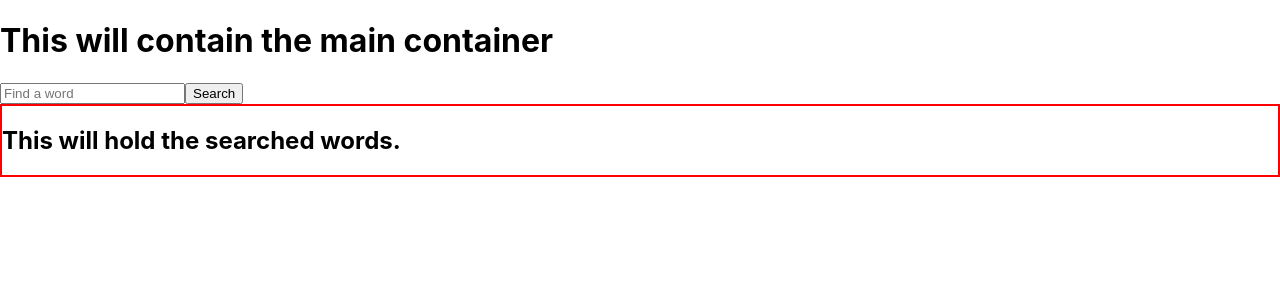
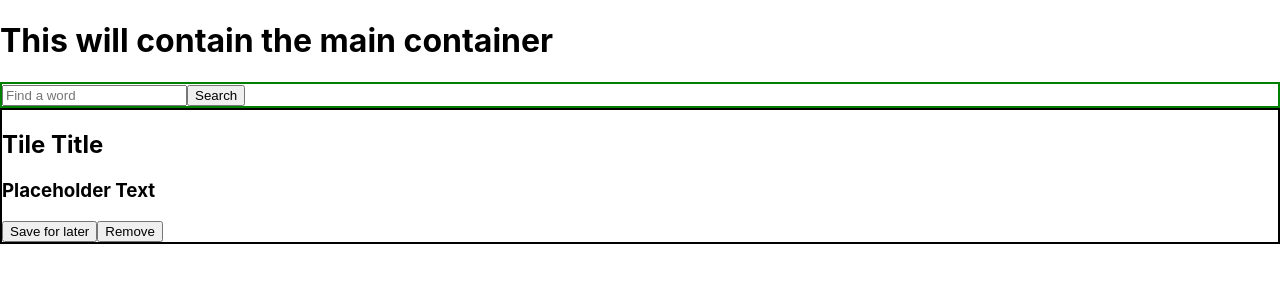
Before and after one commit to willhobson85/vocabulary-extender, a React (Create React App) app: page / in a window 1280 px wide. Shown: the top 300 px of the page. Built offline with nearby package versions, Linux system fonts and the light colour scheme; no server answers.

Commit message:
Continue getting values from fetch

```diff
--- a/src/Components/App/App.js
+++ b/src/Components/App/App.js
@@ -9,28 +9,35 @@ class App extends Component {
     super()
     this.state = {
       wordList: [],
+      // I need wordlist to hold objects with a key of the word searched, and the value is an object of the results. If I can pass the state from InputForm's getWord method, I can use that for the id and should be able to get the key, or I need to pass the results from searchWord here to InputForm to be the value of a key I should be able to create there.
       savedForLater: []
     }
   }
 
-  searchWord(word) {
+  searchWord = (word) => {
+    console.log('word', word)
     fetchData(word.word)
     .then(data => {
-      console.log(data);
-      let properties = Object.keys(data);
-      let results = properties.map((result) => data[result].syn)
-      console.log(results.flat())
-      this.setState({wordList: [...this.state.wordList, ...results]})
+      console.log('data', data)
+      // let properties = Object.keys(data);
+      // let results = properties.map((result) => data[result])
+      this.setState({wordList: [...this.state.wordList, {word: data}]})
     })
     .catch(err => console.log(err))
   }
 
+  removeTile = (id) => {
+    const removeTile = this.state.wordList.filter(card => card.id != id)
+    this.setState({wordList: removeTile})
+  }
+
   render() {
+    console.log('state', this.state.wordList)
     return (
       <main className='home'>
         <h1>This will contain the main container</h1>
         <Form  searchWord={this.searchWord} />
-        <MainContainer wordList={this.state.wordList} />
+        <MainContainer wordList={this.state.wordList} removeTile={this.removeTile} />
       </main>
     );
   }
--- a/src/Components/InputForm/InputForm.css
+++ b/src/Components/InputForm/InputForm.css
@@ -0,0 +1,3 @@
+.input-form {
+  border: 2px solid green
+}
--- a/src/Components/InputForm/InputForm.js
+++ b/src/Components/InputForm/InputForm.js
@@ -5,12 +5,17 @@ class Form extends Component {
   constructor() {
     super()
     this.state = {
-      word: ''
+      word: []
     }
   }
 
   handleChange = event => {
+    console.log('event name', event.target.name)
+    console.log('event value', event.target.value)
     this.setState({ [event.target.name]: event.target.value })
+    // event.target.name is "word" from 42. I need to use the value for the key in set state, and pass the results from the fetch as the value for setState
+    // I think I just need to setState in the getWord method.
+    // Or I need to pass the name and id from newWord up to app.
   }
 
   getWord = event => {
--- a/src/Components/MainPage/MainPage.js
+++ b/src/Components/MainPage/MainPage.js
@@ -1,13 +1,19 @@
 import React from "react";
-// import Tile from "../Tile/Tile.js"
+import Tile from "../Tile/Tile.js"
 import './MainPage.css'
 
 const MainContainer = ({ wordList }) => {
 
   return (
-    <div className='main-container'>
-      <h2>This will hold the searched words.</h2>
-    </div>
+    <Tile
+      // key={word.id}
+      // id={word.id}
+      // title={word.title}
+      // body={word.body}
+      // favoriteButton={word.favoriteButton}
+      // saveButton={word.saveButton}
+      // removeCard={removeCard}
+    />
   )
 }
 
--- a/src/Components/Tile/Tile.js
+++ b/src/Components/Tile/Tile.js
@@ -1,10 +1,17 @@
 import React from "react";
+import './Tile.css'
 
 function Tile() {
   // still need to pass props here
+  //word[partOfSpeech].syn
+  //word[partOfSpeech].ant
+  // I think I'll need to do a reduce to create sections on the tile
+  // const wordDetails = props.reduce((acc, word) => {
+
+  // }, {})
   return (
       <div className="tile">
-          <h2>Title</h2>
+          <h2>Tile Title</h2>
           <h3>Placeholder Text</h3>
           <button className='saveButton'>Save for later</button>
           <button className='removeButton'>Remove</button>
```
